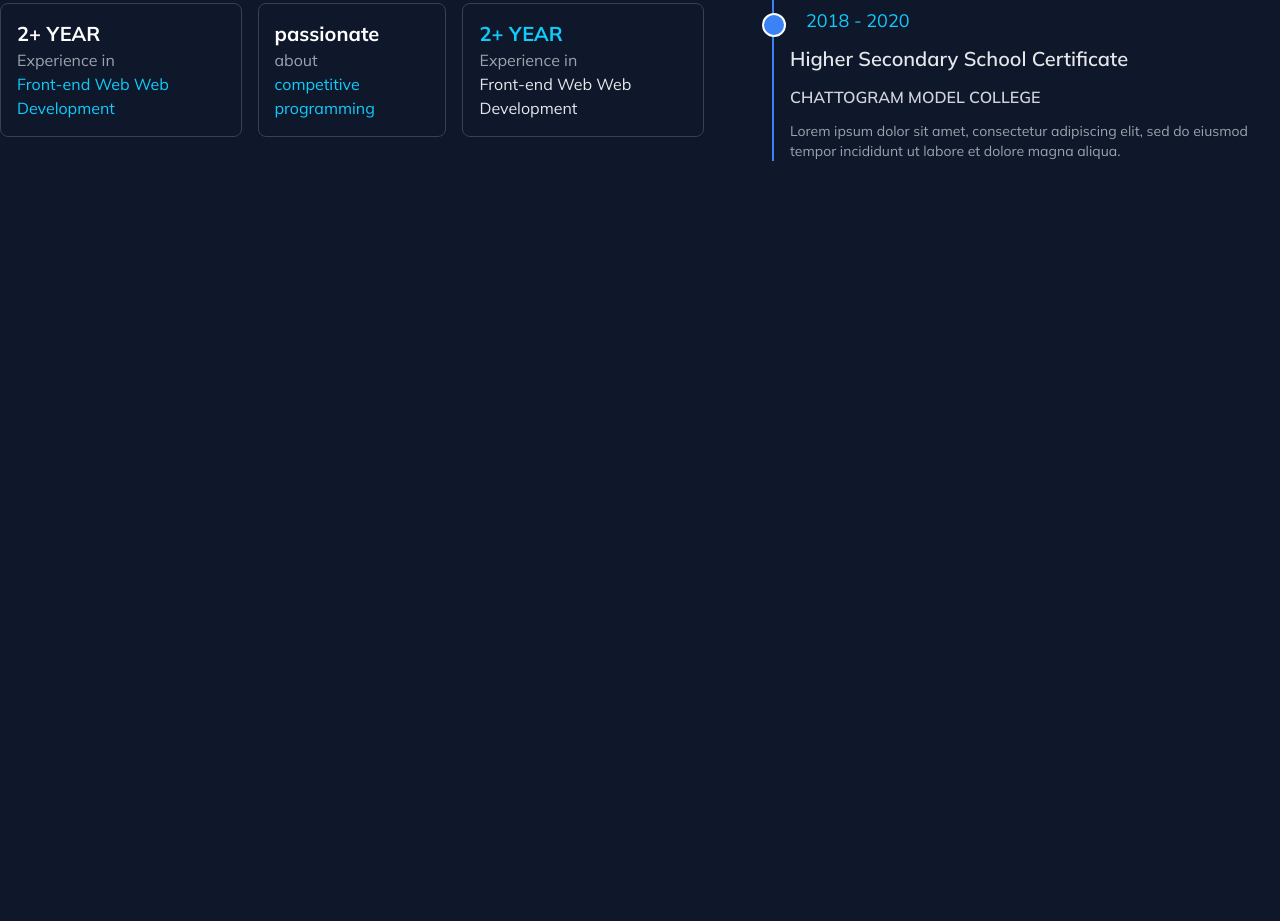
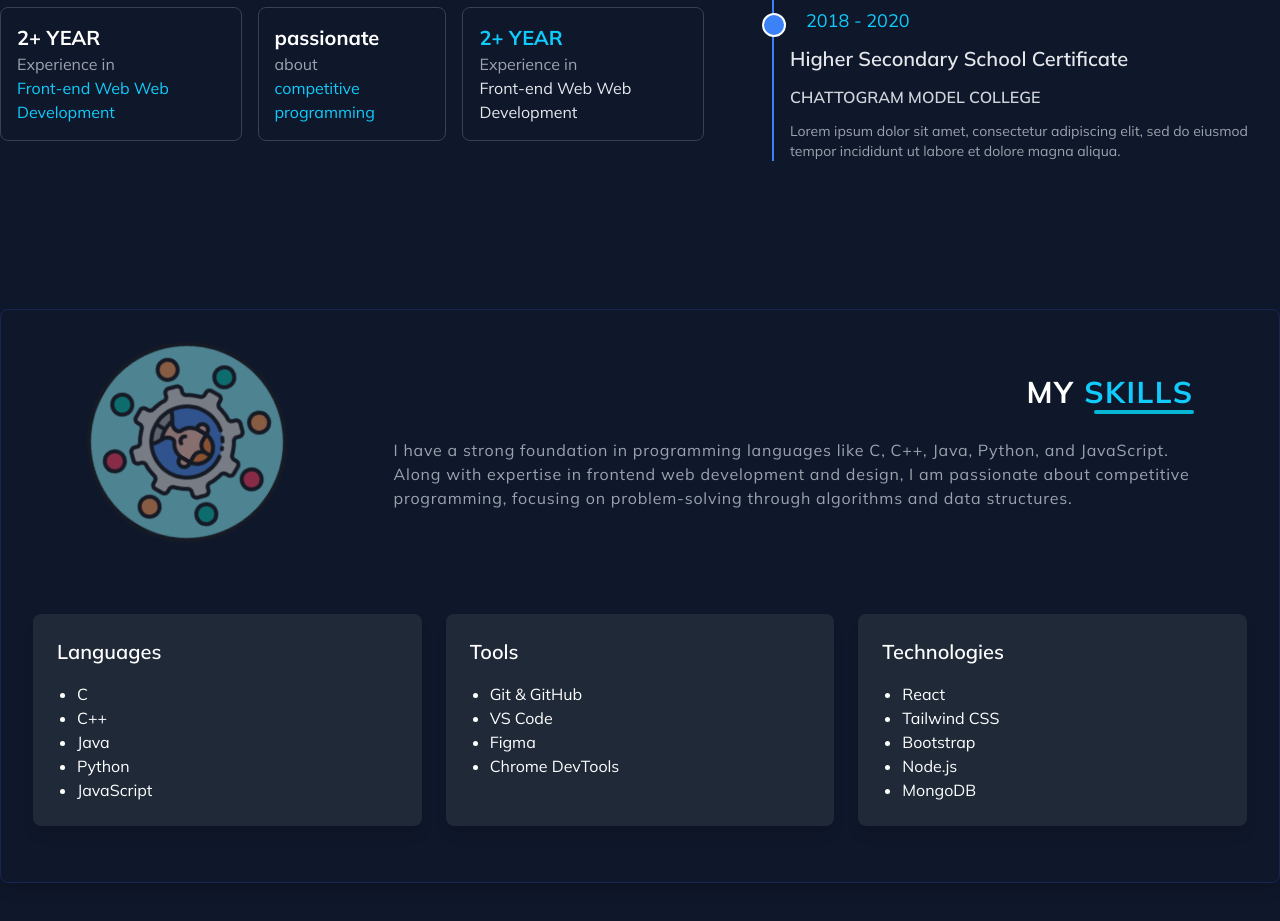
Before and after one commit to Mohotasir/Lab_task_Portfolio, a website: page index.html in a window 1280 px wide. Shown: the part 1259-2180 px from the top of the page. Before the commit the page ends 1568 px from the top, so only its background shows below. Drawn offline with nearby package versions, Linux system fonts and the light colour scheme.

Commit message:
Add: skill section

```diff
--- a/index.html
+++ b/index.html
@@ -27,13 +27,13 @@
         <nav class="max-w-screen-xl mx-auto flex justify-between items-center py-6 hover:border-b  duration-200 border-gray-800">
             <div class=""><img class="h-[45px]" src="./img/lgo (2).png" alt=""></div>
             <div>
-                <ul class="flex justify-center items-center gap-9 font-semibold text-md ">
+                <ul class="flex text-gray-400 justify-center items-center gap-9 font-semibold text-md ">
                     <li class="hover:text-[#10ccfc] transition-all duration-300"><a href="#">Home</a> </li>
                     <li class="hover:text-[#10ccfc] transition-all duration-300"><a href="#about">About</a></li>
                     <li class="hover:text-[#10ccfc] transition-all duration-300"><a href="#skills">Skills</a></li>
                     <li class="hover:text-[#10ccfc] transition-all duration-300"><a href="#award">Awards</a></li>
                     <li class="hover:text-[#10ccfc] transition-all duration-300"><a href="#contact">Contact</a></li>
-                    <button class="btn">RESUME</button>
+                    <button class="btn text-white"><i class="fa-solid fa-download"></i> RESUME </button>
                 </ul>
             </div>
         </nav>
@@ -83,9 +83,9 @@
             </div>
             <div class=" mt-4 md:mt-14">
                 <h1 class="text-xl font-semibold">Hey There 👋 I am</h1>
-                <h1 class="text-5xl font-bold my-3">MOHOTASIR AL MAMUN</h1>
+                <h1 class="text-5xl font-bold my-3 text-blue-200">MOHOTASIR AL MAMUN</h1>
                 <h1 class="text-4xl font-light clrprimary ">Computer Science & Engineering Student</h1>
-                <button class="btn mt-6 font-bold">Let's Talk</button>
+                <button class="btn mt-6 font-bold">Let's Talk <i class="fa-solid fa-arrow-right"></i></button>
             </div>
             <div class="*:text-2xl  flex flex-col gap-4 md:mt-14 mx-3 ">
                <a href="" class="text-blue-400 icon"> <i class="fa-brands fa-facebook"></i></a>
@@ -97,11 +97,11 @@
     </section>
 
     <!-- About section -->
-    <section id="about" class="max-w-screen-xl mx-auto my-24">
+    <section id="about" class="max-w-screen-xl mx-auto my-12 md:mt-24">
         <div class="flex flex-col lg:flex-row gap-12">
             <div class="md:w-4/6">
-                <h1 class="font-bold text-2xl ">ABOUT <span class="clrprimary">ME</span></h1>
-                <p class="w-[80px] h-1  bg-cyan-500 rounded-full mb-6"></p>
+                <h1 class="font-bold tracking-wider text-3xl ">ABOUT <span class="clrprimary">ME</span></h1>
+                <p class="w-[100px] h-1   bg-cyan-500 rounded-full mb-6"></p>
                 <p class="text-gray-300 font-thin text-lg tracking-wider ">I am <span class="font-bold">Mohotasir Al Mamun</span> , a 3rd-year Computer Science and Engineering (CSE) student passionate about technology and innovation. Alongside my studies, I have honed my skills as a frontend web developer, specializing in creating responsive, user-friendly web applications. I am always eager to learn new technologies and take on challenges that help me grow as a developer. My goal is to combine my academic knowledge with practical experience to build solutions that make an impact.</p>
                 <div class="flex gap-4 mt-8">
                      <div class="border border-gray-700 rounded-lg p-4 card">
@@ -154,15 +154,60 @@
         </div>
 
     </section>
+    <!-- Skills section -->
+    <section class="max-w-screen-xl mx-auto my-6 md:my-24 border border-blue-950 rounded-lg p-8 shadow-lg">
+        <!-- Skills content -->
+        <div class="flex  items-center justify-around mb-12">
+            <div class="">
+                 <img class="w-[200px] rotate-image opacity-50" src="./img/skill.png" alt="">
+            </div>
+            <div class="flex flex-col justify-end items-end">
+            <h1 class="font-bold text-3xl tracking-wider ">MY <span class="clrprimary">SKILLS</span></h1>
+            <p class="w-[100px] h-1  bg-cyan-500 rounded-full mb-6 ml-14"></p>
+            <p class="text-gray-400 text-md tracking-wider md:max-w-[800px]">
+                I have a strong foundation in programming languages like C, C++, Java, Python, and JavaScript. Along with expertise in frontend web development and design, I am passionate about competitive programming, focusing on problem-solving through algorithms and data structures.</p>
+            </div>
 
-    <!-- Education section -->
-    <section>
-        <!-- Education content -->
-    </section>
+        </div>
+        <div class="container mx-auto py-6">
+            <div class="grid gap-6 sm:grid-cols-1 md:grid-cols-3">
+                <!-- Card 1: Languages -->
+                <div class="bg-gray-800 shadow-lg rounded-lg p-6">
+                    <h3 class="text-xl font-semibold mb-4">Languages</h3>
+                    <ul class="list-disc pl-5">
+                        <li>C</li>
+                        <li>C++</li>
+                        <li>Java</li>
+                        <li>Python</li>
+                        <li>JavaScript</li>
+                    </ul>
+                </div>
 
-    <!-- Skills section -->
-    <section>
-        <!-- Skills content -->
+                <!-- Card 2: Tools -->
+                <div class="bg-gray-800 shadow-lg rounded-lg p-6">
+                    <h3 class="text-xl font-semibold mb-4">Tools</h3>
+                    <ul class="list-disc pl-5">
+                        <li>Git & GitHub</li>
+                        <li>VS Code</li>
+                        <li>Figma</li>
+                        <li>Chrome DevTools</li>
+                    </ul>
+                </div>
+
+                <!-- Card 3: Technologies -->
+                <div class="bg-gray-800 shadow-lg rounded-lg p-6">
+                    <h3 class="text-xl font-semibold mb-4">Technologies</h3>
+                    <ul class="list-disc pl-5">
+                        <li>React</li>
+                        <li>Tailwind CSS</li>
+                        <li>Bootstrap</li>
+                        <li>Node.js</li>
+                        <li>MongoDB</li>
+                    </ul>
+                </div>
+            </div>
+        </div>
+
     </section>
 
     <!-- Award section -->
--- a/style.css
+++ b/style.css
@@ -7,6 +7,9 @@
 * {
     padding: 0;
     margin: 0;
+}
+html {
+    scroll-behavior: smooth;
 }
 
 .mulish {
@@ -80,3 +83,17 @@
 .card:hover{
     box-shadow: 0px 0px 5px  #4e9bac;
 }
+
+@keyframes rotate360 {
+    from {
+      transform: rotate(0deg);
+    }
+    to {
+      transform: rotate(360deg);
+    }
+  }
+
+  .rotate-image {
+    animation: rotate360 15s linear infinite;
+
+  }
```
Also changed, not shown: img/skill.png (added).
